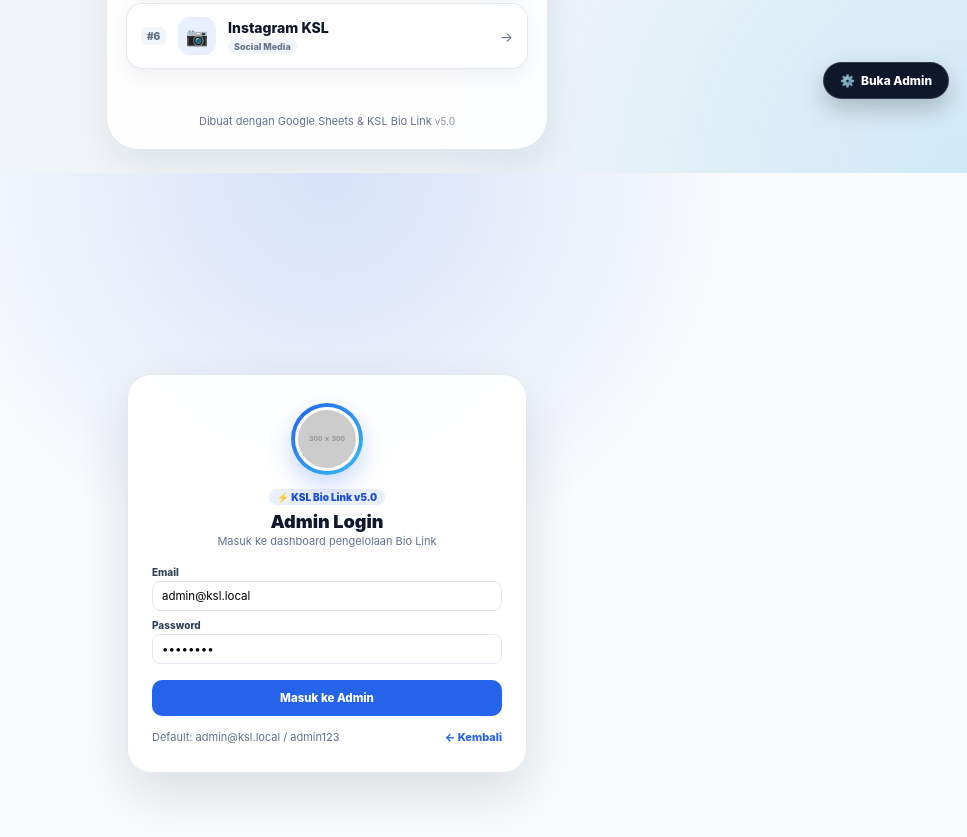
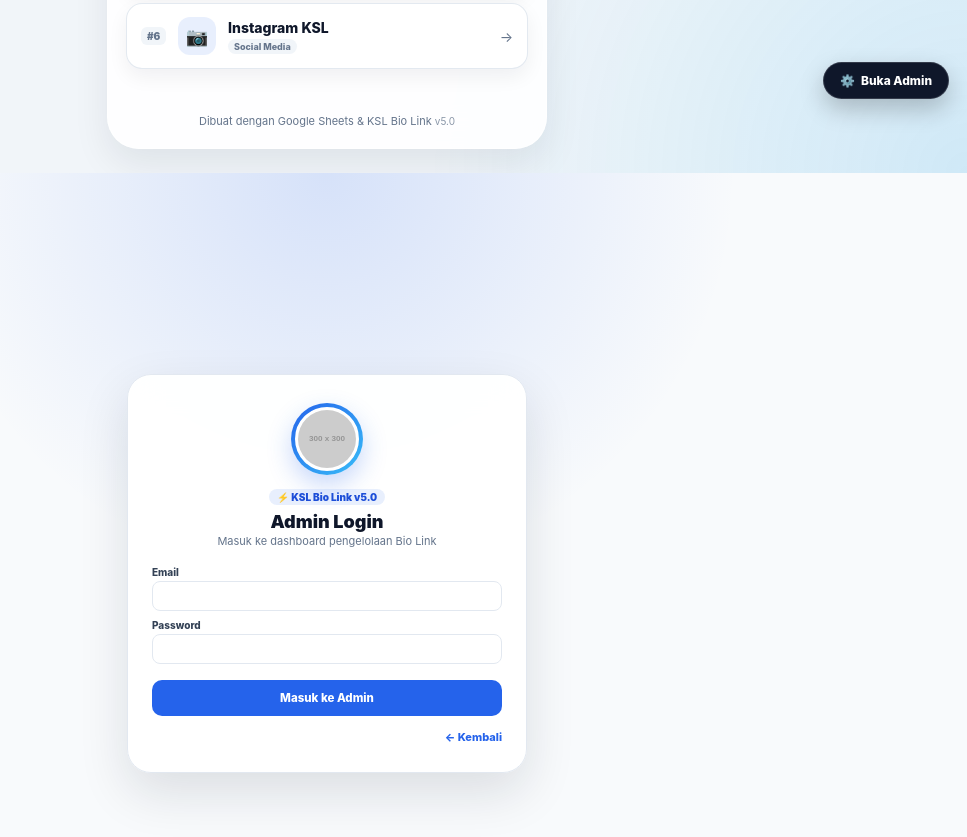
Before and after one commit to arsipsmansakuto/biov5, a plain HTML site: page index.html in a window 1280 px wide. Shown: the part 683-1520 px from the top of the page, without its empty margins (313-1280 px from the left). Drawn offline with Linux system fonts and the light colour scheme; placeholder pictures from the web are drawn by us.

Commit message:
Update index.html

```diff
--- a/index.html
+++ b/index.html
@@ -1216,15 +1216,15 @@
       <form id="loginForm" onsubmit="handleAdminLogin(event)">
         <div class="form-group">
           <label for="loginEmail">Email</label>
-          <input type="email" id="loginEmail" required value="admin@ksl.local" placeholder="admin@ksl.local">
+          <input type="email" id="loginEmail" required value="" placeholder="">
         </div>
         <div class="form-group" style="margin-bottom:16px;">
           <label for="loginPassword">Password</label>
-          <input type="password" id="loginPassword" required value="admin123" placeholder="admin123">
+          <input type="password" id="loginPassword" required value="" placeholder="">
         </div>
         <button type="submit" class="btn" id="btnLoginSubmit" style="width:100%; padding:11px;">Masuk ke Admin</button>
         <div style="display:flex; justify-content:space-between; margin-top:14px; font-size:11px;">
-          <span style="color:var(--text-muted);">Default: admin@ksl.local / admin123</span>
+          <span style="color:var(--text-muted);"></span>
           <a href="#" onclick="showPublicPage(); return false;" style="color:var(--primary); text-decoration:none; font-weight:800;">← Kembali</a>
         </div>
       </form>
```
